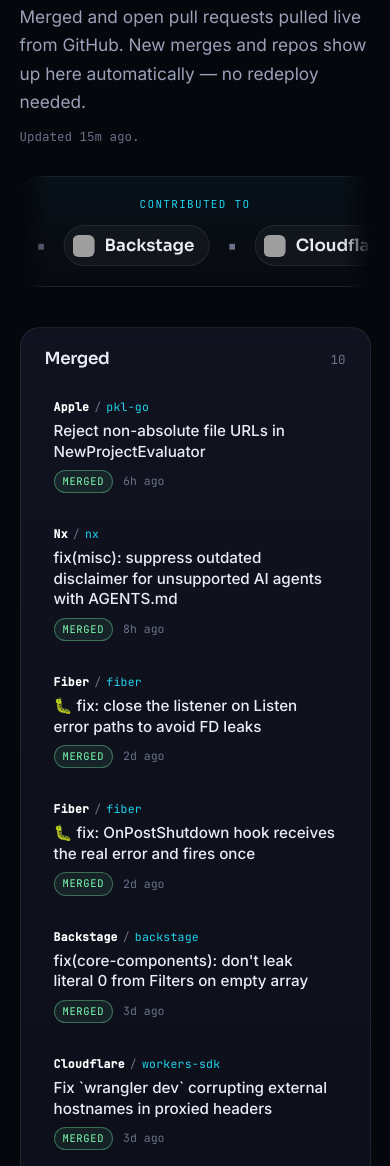
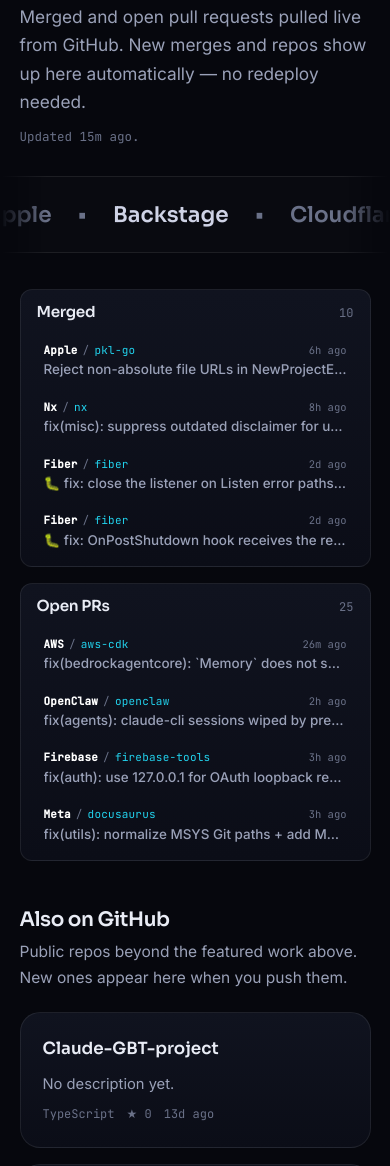
Before and after one commit to ATKasem/Portfolio, a plain HTML site: page index.html in a window 390 px wide. Shown: the part 4393-5559 px from the top of the page. Drawn offline with Linux system fonts and the light colour scheme; grey boxes are pictures that could not be loaded.

Commit message:
Make the Open Source marquee full-bleed and tighten PR lists.

```diff
--- a/index.html
+++ b/index.html
@@ -242,11 +242,15 @@
         </p>
       </div>
 
-      <!-- Companies sit between the section intro and the PR columns -->
-      <div class="marquee marquee--orgs" id="org-marquee">
-        <p class="marquee__eyebrow">Contributed to</p>
-        <div class="marquee__track" id="org-marquee-track" aria-label="Companies and organizations contributed to">
-          <span class="marquee__org marquee__org--pending">Loading companies…</span>
+      <!-- Companies between intro and PR lists — same marquee style as frameworks -->
+      <div class="marquee marquee--orgs" id="org-marquee" aria-label="Companies and organizations contributed to">
+        <div class="marquee__track" id="org-marquee-track">
+          <span>Apple</span><span>•</span><span>Nx</span><span>•</span><span>Fiber</span><span>•</span>
+          <span>Cloudflare</span><span>•</span><span>Meta</span><span>•</span><span>AWS</span><span>•</span>
+          <span>Microsoft</span><span>•</span><span>Firebase</span><span>•</span><span>Backstage</span><span>•</span>
+          <span>Apple</span><span>•</span><span>Nx</span><span>•</span><span>Fiber</span><span>•</span>
+          <span>Cloudflare</span><span>•</span><span>Meta</span><span>•</span><span>AWS</span><span>•</span>
+          <span>Microsoft</span><span>•</span><span>Firebase</span><span>•</span><span>Backstage</span><span>•</span>
         </div>
       </div>
 
@@ -260,7 +264,6 @@
             <ul class="oss__list" id="oss-merged" aria-label="Merged pull requests">
               <li class="oss__skeleton" aria-hidden="true"></li>
               <li class="oss__skeleton" aria-hidden="true"></li>
-              <li class="oss__skeleton" aria-hidden="true"></li>
             </ul>
           </div>
           <div class="oss__col">
@@ -269,7 +272,6 @@
               <span class="oss__count" id="oss-open-count">—</span>
             </div>
             <ul class="oss__list" id="oss-open" aria-label="Open pull requests">
-              <li class="oss__skeleton" aria-hidden="true"></li>
               <li class="oss__skeleton" aria-hidden="true"></li>
               <li class="oss__skeleton" aria-hidden="true"></li>
             </ul>
--- a/main.js
+++ b/main.js
@@ -82,10 +82,11 @@
      Live GitHub — merged PRs, open PRs, other repos
      ========================================================= */
   const GITHUB_USER = 'ATKasem';
-  const CACHE_KEY = 'atkasem-github-oss-v3';
+  const CACHE_KEY = 'atkasem-github-oss-v4';
   const CACHE_TTL_MS = 30 * 60 * 1000;
   const PR_LIMIT = 12;
-  const REPO_LIMIT = 8;
+  const PR_DISPLAY = 4;
+  const REPO_LIMIT = 6;
   const ORG_LIMIT = 14;
   /* Prefer deploy-time snapshot — unauthenticated Search API is only 10 req/min */
   const pageDir = window.location.pathname
@@ -270,37 +271,18 @@
   };
 
   const renderOrgMarquee = (orgs) => {
-    const wrap = document.getElementById('org-marquee');
     const track = document.getElementById('org-marquee-track');
-    if (!wrap || !track) return;
+    if (!track) return;
 
-    wrap.removeAttribute('hidden');
-    wrap.classList.toggle('is-empty', !orgs.length);
+    const names = (orgs.length ? orgs : [{ label: 'Open source' }]).map((o) => o.label);
+    const unit = names
+      .flatMap((name) => [
+        '<span>' + escapeHtml(name) + '</span>',
+        '<span aria-hidden="true">•</span>',
+      ])
+      .join('');
 
-    if (!orgs.length) {
-      track.innerHTML = '<span class="marquee__org marquee__org--pending">No upstream orgs yet</span>';
-      return;
-    }
-
-    const unit = orgs
-      .map((o) => {
-        const avatar = `https://github.com/${encodeURIComponent(o.org)}.png?size=64`;
-        return (
-          '<a class="marquee__org" href="https://github.com/' +
-          escapeHtml(o.org) +
-          '" target="_blank" rel="noopener">' +
-          '<img src="' +
-          escapeHtml(avatar) +
-          '" alt="" width="22" height="22" loading="lazy" decoding="async" />' +
-          '<span>' +
-          escapeHtml(o.label) +
-          '</span></a>'
-        );
-      })
-      .join('<span class="marquee__dot" aria-hidden="true">•</span>') +
-      '<span class="marquee__dot" aria-hidden="true">•</span>';
-
-    /* Duplicate so translateX(-50%) loops seamlessly */
+    /* Same pattern as the frameworks marquee: duplicated sequence for -50% loop */
     track.innerHTML = unit + unit;
   };
 
@@ -310,28 +292,33 @@
       el.innerHTML = `<li class="oss__empty">No ${kind} pull requests yet.</li>`;
       return;
     }
-    el.innerHTML = items
+    const shown = items.slice(0, PR_DISPLAY);
+    el.innerHTML = shown
       .map((pr) => {
         const { org, name } = splitRepo(pr.repo);
-        const badge =
-          kind === 'merged'
-            ? '<span class="oss__pill oss__pill--merged">Merged</span>'
-            : '<span class="oss__pill oss__pill--open">Open</span>';
-        return `
-          <li class="oss__item">
-            <a class="oss__link" href="${escapeHtml(pr.html_url)}" target="_blank" rel="noopener">
-              <span class="oss__repo">
-                <span class="oss__repo-org">${escapeHtml(orgLabel(org))}</span>
-                <span class="oss__repo-sep" aria-hidden="true">/</span>
-                <span class="oss__repo-slug">${escapeHtml(name)}</span>
-              </span>
-              <span class="oss__title">${escapeHtml(pr.title)}</span>
-              <span class="oss__meta">
-                ${badge}
-                <time datetime="${escapeHtml(pr.date)}">${escapeHtml(relativeTime(pr.date))}</time>
-              </span>
-            </a>
-          </li>`;
+        return (
+          '<li class="oss__item">' +
+          '<a class="oss__link" href="' +
+          escapeHtml(pr.html_url) +
+          '" target="_blank" rel="noopener">' +
+          '<span class="oss__row">' +
+          '<span class="oss__repo">' +
+          '<span class="oss__repo-org">' +
+          escapeHtml(orgLabel(org)) +
+          '</span>' +
+          '<span class="oss__repo-sep" aria-hidden="true">/</span>' +
+          '<span class="oss__repo-slug">' +
+          escapeHtml(name) +
+          '</span></span>' +
+          '<time datetime="' +
+          escapeHtml(pr.date) +
+          '">' +
+          escapeHtml(relativeTime(pr.date)) +
+          '</time></span>' +
+          '<span class="oss__title">' +
+          escapeHtml(pr.title) +
+          '</span></a></li>'
+        );
       })
       .join('');
   };
@@ -398,13 +385,23 @@
 
     const mergedItems = payload.merged.items || [];
     const openItems = payload.open.items || [];
-    renderOrgMarquee(collectOrgs(mergedItems, openItems));
+    try {
+      renderOrgMarquee(collectOrgs(mergedItems, openItems));
+    } catch {
+      /* keep seeded marquee text */
+    }
     renderPrList(mergedEl, mergedItems, 'merged');
     renderPrList(openEl, openItems, 'open');
     renderRepos(reposEl, payload.repos || []);
 
-    if (mergedCount) mergedCount.textContent = String(payload.merged.total ?? mergedItems.length);
-    if (openCount) openCount.textContent = String(payload.open.total ?? openItems.length);
+    if (mergedCount) {
+      const total = payload.merged.total ?? mergedItems.length;
+      mergedCount.textContent = String(total);
+    }
+    if (openCount) {
+      const total = payload.open.total ?? openItems.length;
+      openCount.textContent = String(total);
+    }
 
     if (updated) {
       updated.hidden = false;
--- a/styles.css
+++ b/styles.css
@@ -174,76 +174,25 @@
 .marquee__track > span:nth-child(3n+1) { color: #cfd3e6; }
 @keyframes marquee { to { transform: translateX(-50%); } }
 
+/* Full-bleed company strip inside the Open Source section */
 .marquee--orgs {
-  display: block;
-  margin: 0 0 40px;
-  padding: 18px 0 20px;
-  border: 1px solid var(--line);
-  border-radius: var(--radius);
-  background: linear-gradient(180deg, rgba(34,211,238,.05), rgba(255,255,255,.015));
+  width: 100vw;
+  max-width: 100vw;
+  position: relative;
+  margin: 8px calc(50% - 50vw) 36px;
+  padding: 20px 0;
+  border-radius: 0;
+  border: none;
+  border-block: 1px solid var(--line);
+  background: rgba(255,255,255,.015);
   overflow: hidden;
-  mask-image: linear-gradient(90deg, transparent, #000 8%, #000 92%, transparent);
-}
-.marquee--orgs[hidden] { display: none !important; }
-.marquee__eyebrow {
-  margin: 0 0 12px;
-  text-align: center;
-  font-family: "JetBrains Mono", monospace;
-  font-size: 11px;
-  letter-spacing: .12em;
-  text-transform: uppercase;
-  color: var(--accent-2);
+  mask-image: linear-gradient(90deg, transparent, #000 12%, #000 88%, transparent);
 }
 .marquee--orgs .marquee__track {
-  display: flex;
-  align-items: center;
-  gap: 18px;
-  width: max-content;
-  animation: marquee 40s linear infinite;
-}
-.marquee__dot {
-  font-family: "Sora", sans-serif;
-  font-weight: 600;
-  font-size: 1rem;
-  color: var(--muted-2);
-  flex-shrink: 0;
-}
-.marquee__org {
-  display: inline-flex;
-  align-items: center;
-  gap: 10px;
-  flex-shrink: 0;
-  padding: 6px 14px 6px 8px;
-  border-radius: 999px;
-  border: 1px solid var(--line);
-  background: rgba(255,255,255,.04);
-  font-family: "Sora", sans-serif;
-  font-weight: 600;
-  font-size: 1.05rem;
-  color: #e9ecf5;
-  transition: border-color .2s, background .2s, color .2s;
-}
-.marquee__org--pending {
-  border-style: dashed;
-  color: var(--muted);
-  font-size: .95rem;
-  font-weight: 500;
-}
-.marquee__org img {
-  width: 22px;
-  height: 22px;
-  border-radius: 6px;
-  object-fit: cover;
-  background: var(--panel-2);
-}
-.marquee__org:hover {
-  border-color: rgba(34,211,238,.5);
-  background: rgba(34,211,238,.1);
-  color: #fff;
+  animation-duration: 56s; /* a bit slower than the frameworks strip */
 }
 @media (prefers-reduced-motion: reduce) {
-  .marquee__track,
-  .marquee--orgs .marquee__track { animation: none; }
+  .marquee__track { animation: none; }
 }
 
 /* ---------- Sections ---------- */
@@ -379,40 +328,42 @@
 
 .oss__updated { display: block; margin-top: 10px; font-family: "JetBrains Mono", monospace; font-size: 12.5px; color: var(--muted-2); }
 
-.oss__cols { display: grid; grid-template-columns: 1fr 1fr; gap: 26px; }
+.oss__cols { display: grid; grid-template-columns: 1fr 1fr; gap: 16px; }
 .oss__col {
-  border: 1px solid var(--line); border-radius: var(--radius);
+  border: 1px solid var(--line); border-radius: var(--radius-sm);
   background: linear-gradient(180deg, var(--panel), var(--bg-soft));
-  padding: 22px 20px 12px; min-height: 280px;
+  padding: 14px 12px 8px; min-height: 0;
 }
-.oss__colhead { display: flex; align-items: baseline; justify-content: space-between; gap: 12px; margin-bottom: 14px; padding: 0 4px; }
-.oss__colhead h3 { font-size: 1.05rem; font-weight: 600; }
-.oss__count { font-family: "JetBrains Mono", monospace; font-size: 12.5px; color: var(--muted-2); }
+.oss__colhead { display: flex; align-items: baseline; justify-content: space-between; gap: 12px; margin-bottom: 8px; padding: 0 4px; }
+.oss__colhead h3 { font-size: .95rem; font-weight: 600; }
+.oss__count { font-family: "JetBrains Mono", monospace; font-size: 12px; color: var(--muted-2); }
 
-.oss__list { list-style: none; margin: 0; padding: 0; display: flex; flex-direction: column; gap: 6px; }
-.oss__item { border-radius: var(--radius-sm); }
+.oss__list { list-style: none; margin: 0; padding: 0; display: flex; flex-direction: column; gap: 1px; }
+.oss__item { border-radius: 8px; }
 .oss__link {
-  display: grid; gap: 4px; padding: 12px 12px;
-  border-radius: var(--radius-sm); border: 1px solid transparent;
+  display: grid; gap: 2px; padding: 8px 10px;
+  border-radius: 8px; border: 1px solid transparent;
   transition: background .2s, border-color .2s;
 }
 .oss__link:hover { background: rgba(255,255,255,.035); border-color: var(--line); }
+.oss__row {
+  display: flex; align-items: baseline; justify-content: space-between; gap: 10px;
+}
 .oss__repo {
-  display: flex; flex-wrap: wrap; align-items: baseline; gap: 0 2px;
-  font-family: "JetBrains Mono", monospace; font-size: 11.5px; letter-spacing: .02em;
+  display: flex; flex-wrap: wrap; align-items: baseline; gap: 0 2px; min-width: 0;
+  font-family: "JetBrains Mono", monospace; font-size: 11px; letter-spacing: .02em;
 }
 .oss__repo-org { color: #fff; font-weight: 600; }
 .oss__repo-sep { color: var(--muted-2); margin: 0 3px; }
 .oss__repo-slug { color: var(--accent-2); }
-.oss__title { font-size: .95rem; font-weight: 500; color: var(--text); line-height: 1.35; }
-.oss__meta { display: flex; align-items: center; gap: 10px; margin-top: 4px; font-family: "JetBrains Mono", monospace; font-size: 11.5px; color: var(--muted-2); }
-
-.oss__pill {
-  display: inline-flex; align-items: center; padding: 2px 8px; border-radius: 999px;
-  font-size: 10.5px; letter-spacing: .06em; text-transform: uppercase; border: 1px solid;
+.oss__row time {
+  flex-shrink: 0;
+  font-family: "JetBrains Mono", monospace; font-size: 10.5px; color: var(--muted-2);
 }
-.oss__pill--merged { color: #7dffb3; border-color: rgba(125,255,179,.35); background: rgba(125,255,179,.08); }
-.oss__pill--open { color: #c7b6ff; border-color: rgba(124,92,255,.45); background: rgba(124,92,255,.12); }
+.oss__title {
+  font-size: .84rem; font-weight: 500; color: var(--muted); line-height: 1.3;
+  white-space: nowrap; overflow: hidden; text-overflow: ellipsis;
+}
 
 .oss__more { margin-top: 48px; }
 .oss__morehead { margin-bottom: 22px; max-width: 560px; }
@@ -432,7 +383,7 @@
 .oss__repo-meta { display: flex; flex-wrap: wrap; gap: 12px; font-family: "JetBrains Mono", monospace; font-size: 12px; color: var(--muted-2); }
 
 .oss__skeleton {
-  list-style: none; height: 72px; margin: 0 0 6px; border-radius: var(--radius-sm);
+  list-style: none; height: 44px; margin: 0 0 2px; border-radius: 8px;
   background: linear-gradient(90deg, rgba(255,255,255,.04), rgba(255,255,255,.08), rgba(255,255,255,.04));
   background-size: 200% 100%; animation: oss-shimmer 1.4s linear infinite;
 }
```
